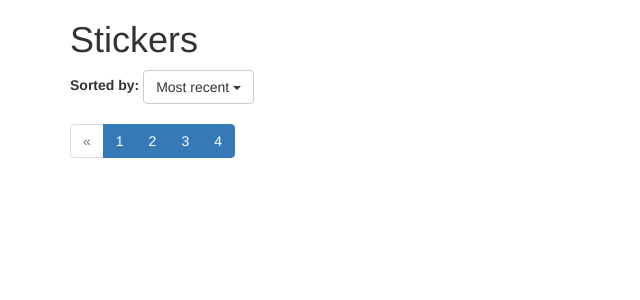
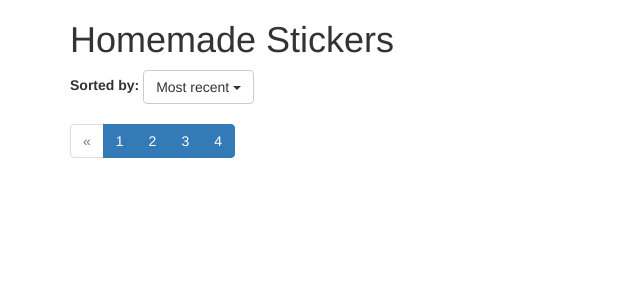
Before and after one commit to minhwebc/eCommerce, a CodeIgniter app: the page made by application/views/index.php in a window 1280 px wide. Shown: the part 52-352 px from the top of the page, without its empty margins (0-640 px from the left). Run offline with CodeIgniter, Linux system fonts and the light colour scheme; data that the repository does not hold is empty; some libraries are stand-ins or nearby versions.

Commit message:
Changed 'stickers' to 'homemade stickers'

```diff
--- a/application/views/index.php
+++ b/application/views/index.php
@@ -18,7 +18,7 @@
         <div class="container">
             <?php $this->load->view('partials/nav'); ?>
 
-        <h1> Stickers </h1>
+        <h1> Homemade Stickers </h1>
         <div id = "listings_header">
             <div class ="sort_controls">
             <label> Sorted by: </label>
```
